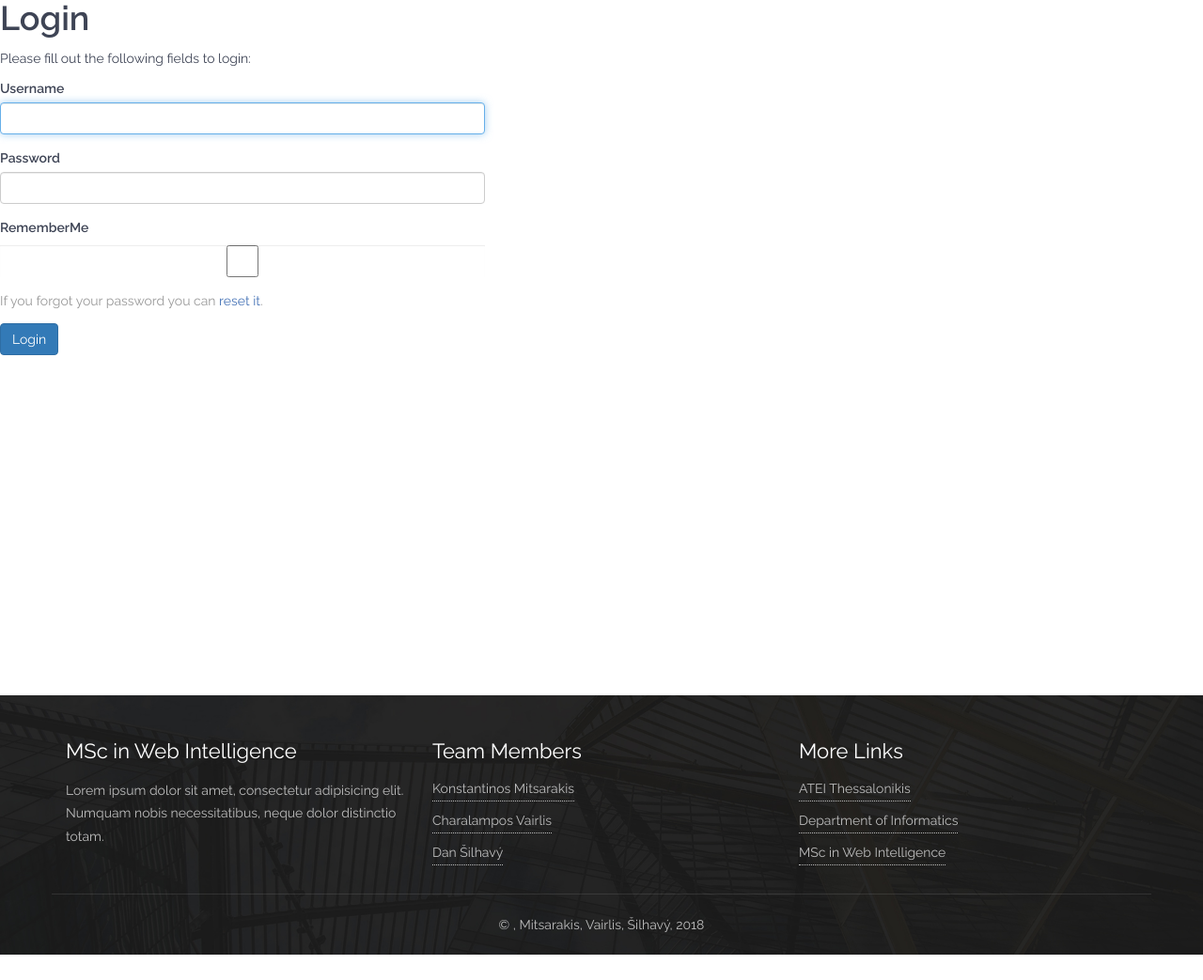
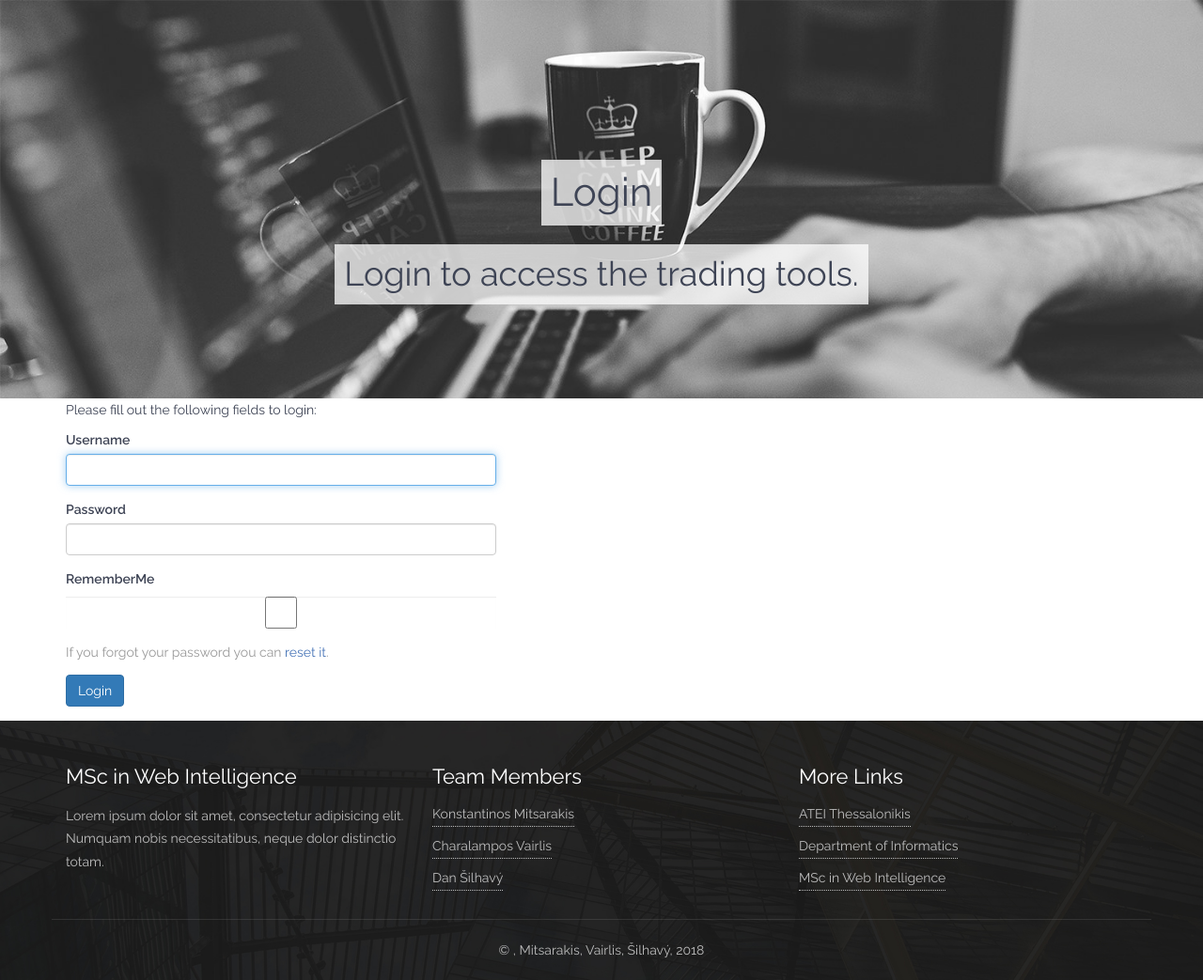
Before and after one commit to kostmits83/m102, a PHP site: template frontend/views/site/login.php in a window 1280 px wide. Shown: the whole page at 94% size. Before the commit the page ends 1016 px from the top, so only its background shows below. Run offline with PHP 8.4, Linux system fonts and the light colour scheme; the template is opened without the code that fills it, so the values that code supplies are empty; form fields are guessed from the names that the template uses; some libraries are stand-ins or nearby versions.

Commit message:
Create login html
In general, for every page we need to alter its html, create the corresponding scss file and then include it in the _includes.scss file.

```diff
--- a/common/web/css/sass/sass/_includes.scss
+++ b/common/web/css/sass/sass/_includes.scss
@@ -42,3 +42,5 @@
 @import "pages/contact";
 
 @import "pages/about";
+
+@import "pages/login";
--- a/frontend/views/site/login.php
+++ b/frontend/views/site/login.php
@@ -6,17 +6,26 @@
 
 use yii\helpers\Html;
 use yii\bootstrap\ActiveForm;
+use yii\widgets\Breadcrumbs;
 
-$this->title = 'Login';
+$this->title = Yii::t('app', 'Login');
 $this->params['breadcrumbs'][] = $this->title;
 ?>
 <div class="site-login">
-    <h1><?= Html::encode($this->title) ?></h1>
+    <div class="banner banner--light banner--contact">
+        <p class="banner__header">Login</p>
+        <p class="banner__info">Login to access the trading tools.</p>
+    </div>
+    <?= Breadcrumbs::widget([
+        'links' => isset($this->params['breadcrumbs']) ? $this->params['breadcrumbs'] : [],
+    ]) ?>
 
-    <p>Please fill out the following fields to login:</p>
+    <div class="container">
+
 
         <div class="row">
             <div class="col-lg-5">
+                <p>Please fill out the following fields to login:</p>
                 <?php $form = ActiveForm::begin(['id' => 'login-form']); ?>
 
                     <?= $form->field($model, 'username')->textInput(['autofocus' => true]) ?>
@@ -37,3 +46,4 @@ $this->params['breadcrumbs'][] = $this->title;
             </div>
         </div>
     </div>
+</div>
```
Also changed, not shown: common/web/css/sass/sass/pages/_login.scss (added, +8 -0 lines). Lines whose indentation alone changed are shown as unchanged.
